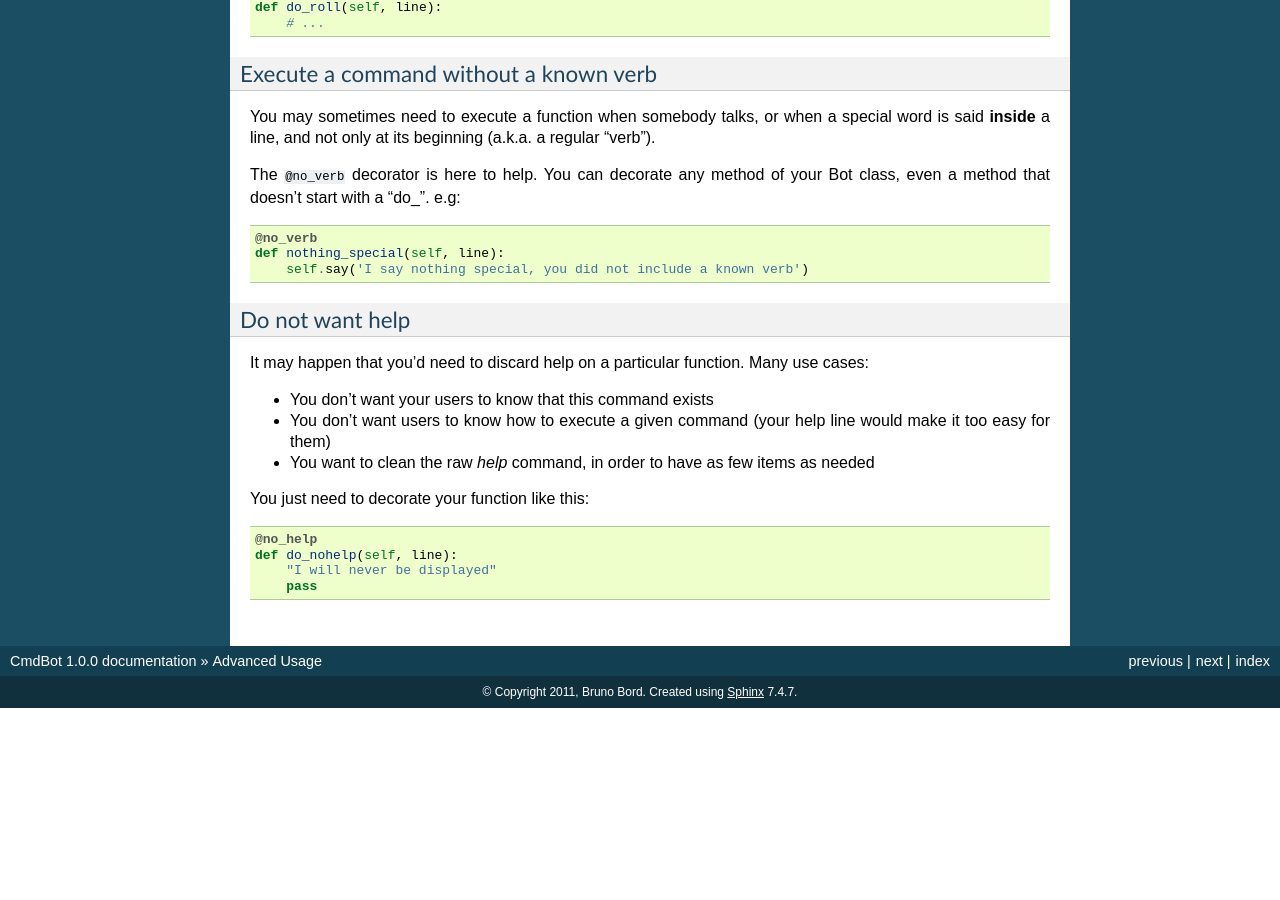
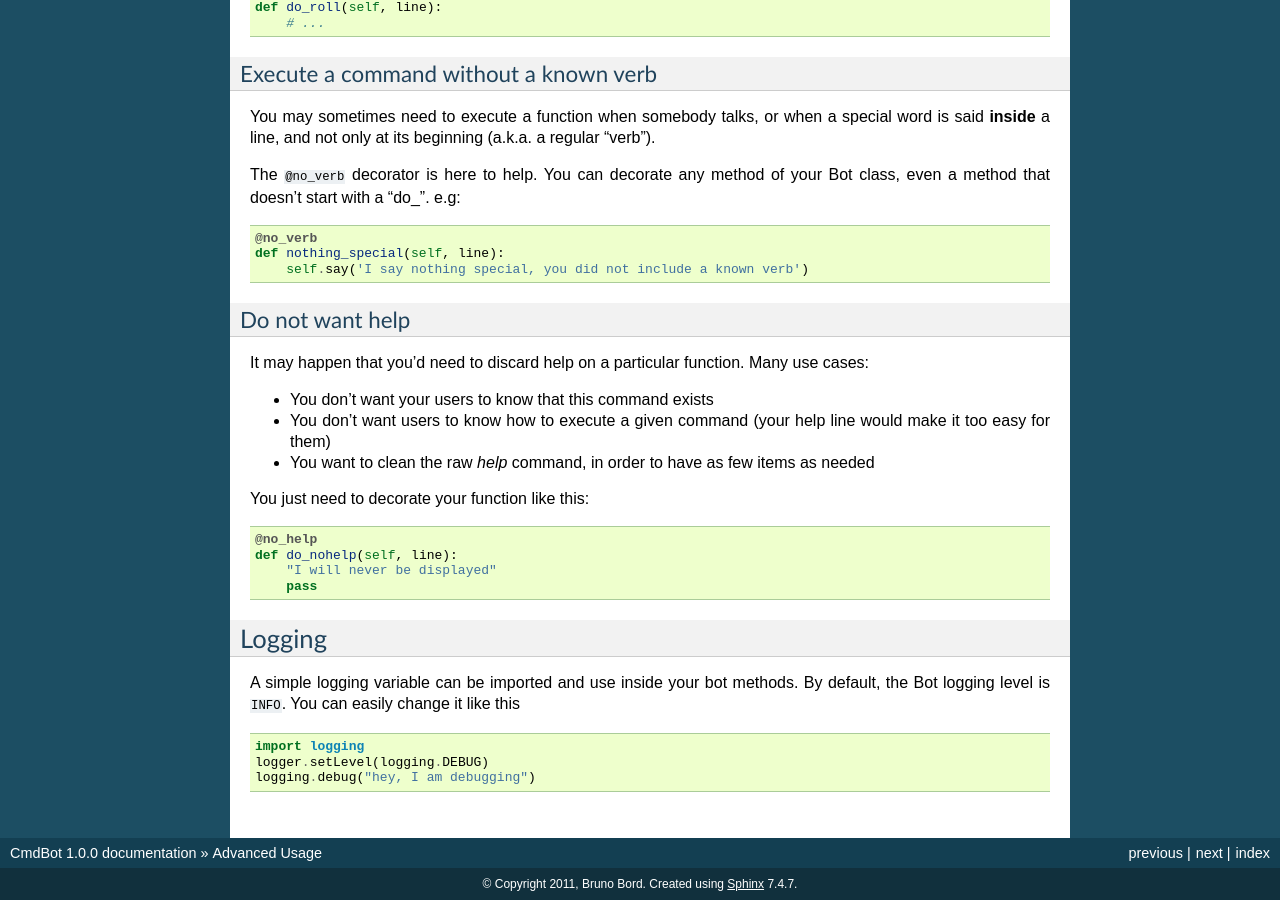
Before and after one commit to brunobord/cmdbot, a Sphinx documentation site: the page built from docs/advanced_usage.rst, in a window 1280 px wide and 900 px high, scrolled down 1637 px. Built offline with Sphinx 7.4.7, drawn with Linux system fonts in a browser that asks for light colours; before the commit the page ends 2345 px from its top, so only the background shows below that.

Commit message:
docs about logging

```diff
--- a/docs/advanced_usage.rst
+++ b/docs/advanced_usage.rst
@@ -153,3 +153,15 @@ You just need to decorate your function like this:
     def do_nohelp(self, line):
         "I will never be displayed"
         pass
+
+Logging
+=======
+
+A simple logging variable can be imported and use inside your bot methods.
+By default, the Bot logging level is ``INFO``. You can easily change it like this
+
+.. code-block:: python
+
+    import logging
+    logger.setLevel(logging.DEBUG)
+    logging.debug("hey, I am debugging")
```
Also changed, not shown: 1 other file.
